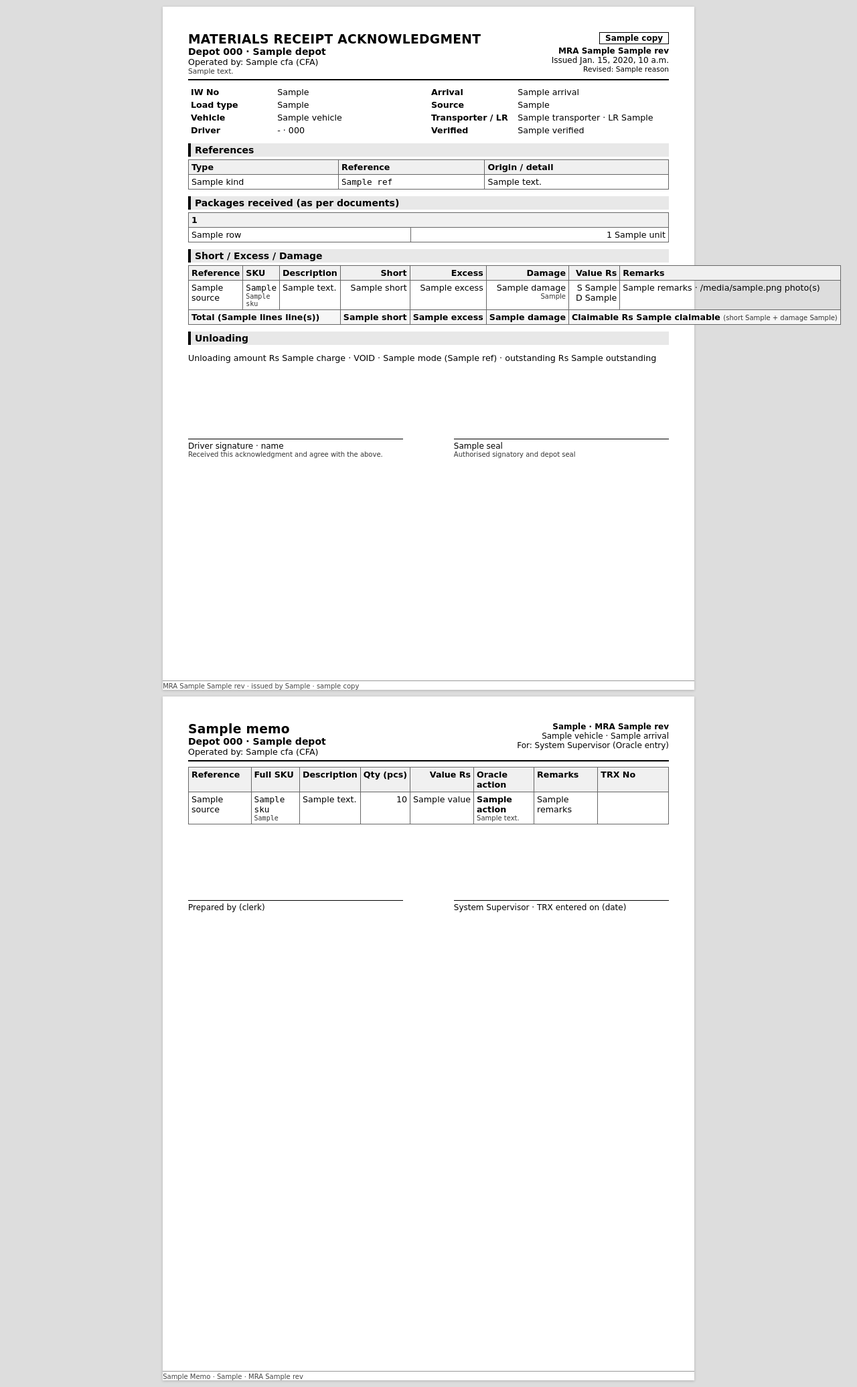
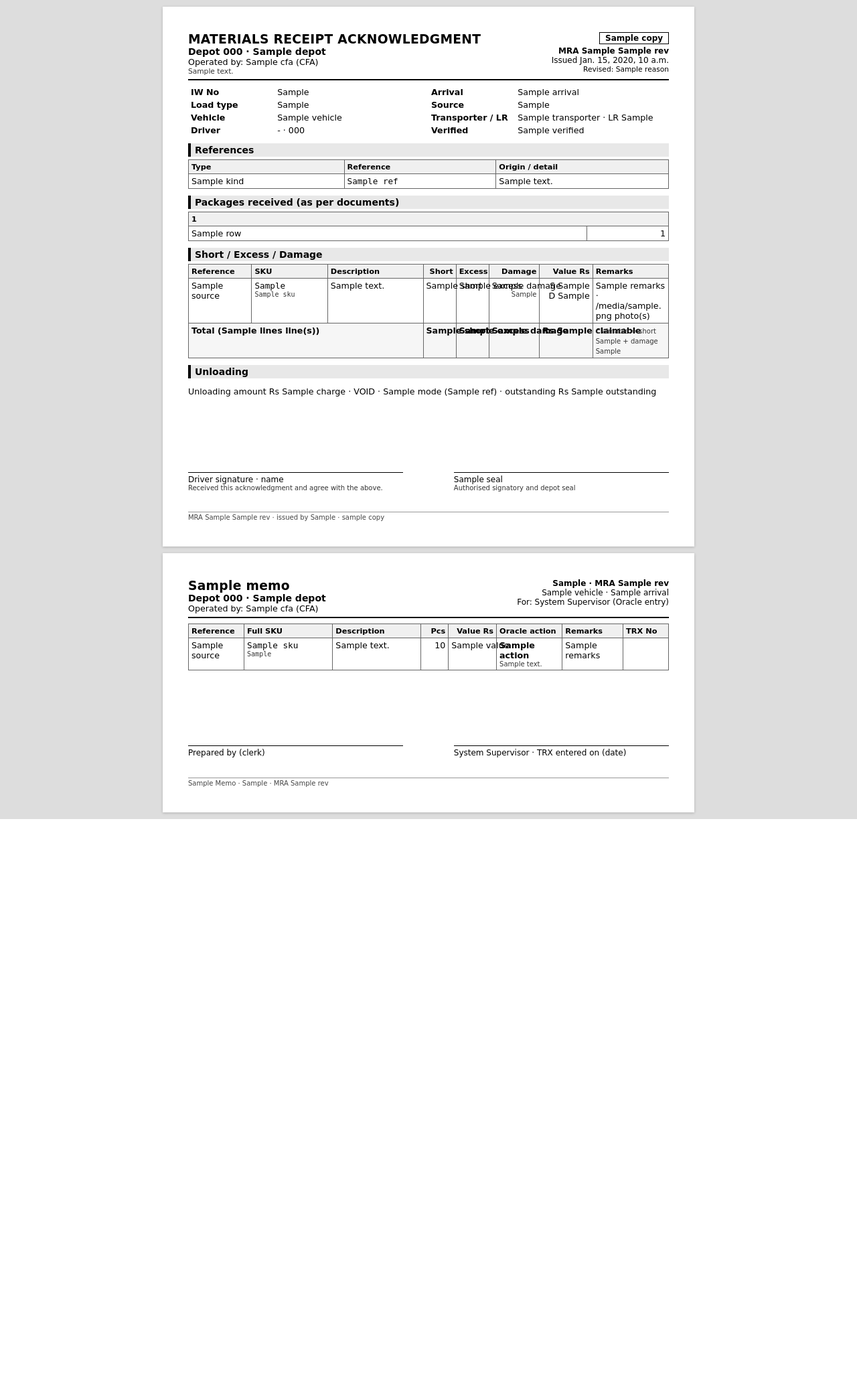
Before and after one commit to sirajdeen123/inward-app, a Django app: template src/inward/iw/templates/iw/mra_pdf.html in a window 1280 px wide. Shown: the whole page at 67% size. After the commit the page ends 1223 px from the top, so only its background shows below. Run offline with Django 5.2, Linux system fonts and the light colour scheme; the template is opened without the code that fills it: most values are stand-ins (such as "Sample title", 1, 10 or a date in 2020).

Commit message:
MRA PDF layout: fixed column widths, footer flow, pcs units, memo columns
Co-Authored-By: Claude Opus 5.5 <noreply@anthropic.com>

```diff
--- a/src/inward/iw/templates/iw/mra_pdf.html
+++ b/src/inward/iw/templates/iw/mra_pdf.html
@@ -38,17 +38,18 @@
   <h2>Packages received (as per documents)</h2>
   <div class="cols">{% for wh, rows in c.package_counts.items %}
     <table class="grid pk"><thead><tr><th colspan="2">{{ wh }}</th></tr></thead>
-      <tbody>{% for r in rows %}<tr><td>{{ r.label }}</td><td class="num">{{ r.count }} {% if r.unit != 'packages' %}{{ r.unit }}{% endif %}</td></tr>{% endfor %}</tbody></table>
+      <tbody>{% for r in rows %}<tr><td>{{ r.label }}</td><td class="num">{{ r.count }}{% if r.unit == 'pieces' %} pcs{% elif r.unit == 'units' %} nos{% endif %}</td></tr>{% endfor %}</tbody></table>
   {% endfor %}</div>
 
   <h2>Short / Excess / Damage</h2>
   {% if c.sed %}
-  <table class="grid"><thead><tr><th>Reference</th><th>SKU</th><th>Description</th><th class="num">Short</th><th class="num">Excess</th><th class="num">Damage</th><th class="num">Value Rs</th><th>Remarks</th></tr></thead>
+  <table class="grid fixed"><colgroup><col class="c-ref"><col class="c-sku"><col><col class="c-q"><col class="c-q"><col class="c-dq"><col class="c-val"><col class="c-rem"></colgroup>
+    <thead><tr><th>Reference</th><th>SKU</th><th>Description</th><th class="num">Short</th><th class="num">Excess</th><th class="num">Damage</th><th class="num">Value Rs</th><th>Remarks</th></tr></thead>
     <tbody>{% for s in c.sed %}<tr><td>{{ s.source }}</td><td class="mono">{{ s.floor_sku }}<div class="small">{{ s.sku }}</div></td><td>{{ s.description }}{% if s.extra %} (not on document){% endif %}</td>
       <td class="num">{{ s.short }}</td><td class="num">{{ s.excess }}</td><td class="num">{{ s.damage }}{% if s.damage_kind %}<div class="small">{{ s.damage_kind }}</div>{% endif %}</td>
       <td class="num">{% if s.short_value %}S {{ s.short_value }}{% endif %}{% if s.damage_value %}<div>D {{ s.damage_value }}</div>{% endif %}</td><td>{{ s.remarks }}{% if s.photos %} · {{ s.photos }} photo(s){% endif %}</td></tr>{% endfor %}</tbody>
     <tfoot><tr><th colspan="3">Total ({{ c.sed_totals.lines }} line(s))</th><th class="num">{{ c.sed_totals.short }}</th><th class="num">{{ c.sed_totals.excess }}</th><th class="num">{{ c.sed_totals.damage }}</th>
-      <th class="num" colspan="2">Claimable Rs {{ c.sed_totals.claimable }} <span class="small">(short {{ c.sed_totals.short_value }} + damage {{ c.sed_totals.damage_value }})</span></th></tr></tfoot></table>
+      <th class="num">Rs {{ c.sed_totals.claimable }}</th><th><span class="small">Claimable = short {{ c.sed_totals.short_value }} + damage {{ c.sed_totals.damage_value }}</span></th></tr></tfoot></table>
   {% else %}<p>Received in full as per documents - no Short, Excess or Damage.</p>{% endif %}
 
   <h2>Unloading</h2>
@@ -69,7 +70,8 @@
     <div class="right"><div><b>{{ c.iw.no }} · MRA {{ rev }}</b></div><div>{{ c.iw.vehicle }} · {{ c.iw.arrival }}</div><div>For: System Supervisor (Oracle entry)</div></div>
   </header>
   {% if m.all_lscrr %}<p class="note">All lines are LSCRR-covered - no separate TRX expected.</p>{% endif %}
-  <table class="grid"><thead><tr><th>Reference</th><th>Full SKU</th><th>Description</th><th class="num">Qty (pcs)</th>{% if m.kind != 'EXCESS' %}<th class="num">Value Rs</th>{% endif %}<th>Oracle action</th><th>Remarks</th><th class="trx">TRX No</th></tr></thead>
+  <table class="grid fixed memo"><colgroup><col class="c-ref"><col class="c-full"><col><col class="c-q">{% if m.kind != 'EXCESS' %}<col class="c-val">{% endif %}<col class="c-act"><col class="c-rem"><col class="trx"></colgroup>
+    <thead><tr><th>Reference</th><th>Full SKU</th><th>Description</th><th class="num">Pcs</th>{% if m.kind != 'EXCESS' %}<th class="num">Value Rs</th>{% endif %}<th>Oracle action</th><th>Remarks</th><th class="trx">TRX No</th></tr></thead>
     <tbody>{% for r in m.rows %}<tr><td>{{ r.source }}</td><td class="mono">{{ r.sku }}<div class="small">{{ r.floor_sku }}</div></td><td>{{ r.description }}</td><td class="num">{{ r.qty }}</td>
       {% if m.kind != 'EXCESS' %}<td class="num">{{ r.value }}</td>{% endif %}<td><b>{{ r.action }}</b>{% if r.note %}<div class="small">{{ r.note }}</div>{% endif %}</td><td>{{ r.remarks }}</td><td class="trx">{% if r.action == 'LSCRR-covered' %}n/a{% endif %}</td></tr>{% endfor %}</tbody></table>
   <div class="sign">
--- a/src/inward/web/static/inward/mra.css
+++ b/src/inward/web/static/inward/mra.css
@@ -1,7 +1,7 @@
 @page{size:A4;margin:10mm}
 *{box-sizing:border-box}
 body{margin:0;font-family:"DejaVu Sans","Segoe UI",Arial,sans-serif;font-size:9.5pt;color:#000;background:#fff}
-.page{page-break-after:always;break-after:page;padding:2mm 0;position:relative;min-height:270mm}
+.page{page-break-after:always;break-after:page;padding:2mm 0}
 .page:last-child{page-break-after:auto;break-after:auto}
 .head{display:flex;justify-content:space-between;border-bottom:2px solid #000;padding-bottom:5px;margin-bottom:8px}
 .title{font-size:14pt;font-weight:700;letter-spacing:.3px}
@@ -25,8 +25,12 @@ h2{font-size:10.5pt;margin:10px 0 4px;padding:2px 6px;background:#e8e8e8;border-
 .sign{display:flex;gap:20mm;margin-top:16mm}
 .sign .box{flex:1;font-size:9pt}
 .sign .line{border-bottom:1px solid #000;height:14mm;margin-bottom:3px}
-.foot{position:absolute;bottom:0;left:0;right:0;font-size:7.5pt;color:#444;border-top:1px solid #999;padding-top:2px}
+.foot{margin-top:8mm;font-size:7.5pt;color:#444;border-top:1px solid #999;padding-top:2px}
 .note{font-weight:700}
-.trx{width:28mm}
+.trx{width:22mm}
+.grid.fixed{table-layout:fixed}.grid.fixed td,.grid.fixed th{overflow-wrap:anywhere}
+.c-ref{width:25mm}.c-sku{width:30mm}.c-full{width:37mm}.c-q{width:13mm}.c-dq{width:20mm}.c-val{width:21mm}.c-rem{width:30mm}.c-act{width:28mm}
+.grid thead th{font-size:8.5pt}
+.memo .c-ref{width:22mm}.memo .c-full{width:35mm}.memo .c-q{width:11mm}.memo .c-val{width:19mm}.memo .c-act{width:26mm}.memo .c-rem{width:24mm}.memo .trx{width:18mm}
 tr{page-break-inside:avoid}
 @media screen{body{background:#ddd}.page{background:#fff;max-width:210mm;margin:10px auto;padding:10mm;box-shadow:0 1px 4px rgba(0,0,0,.2)}}
```
